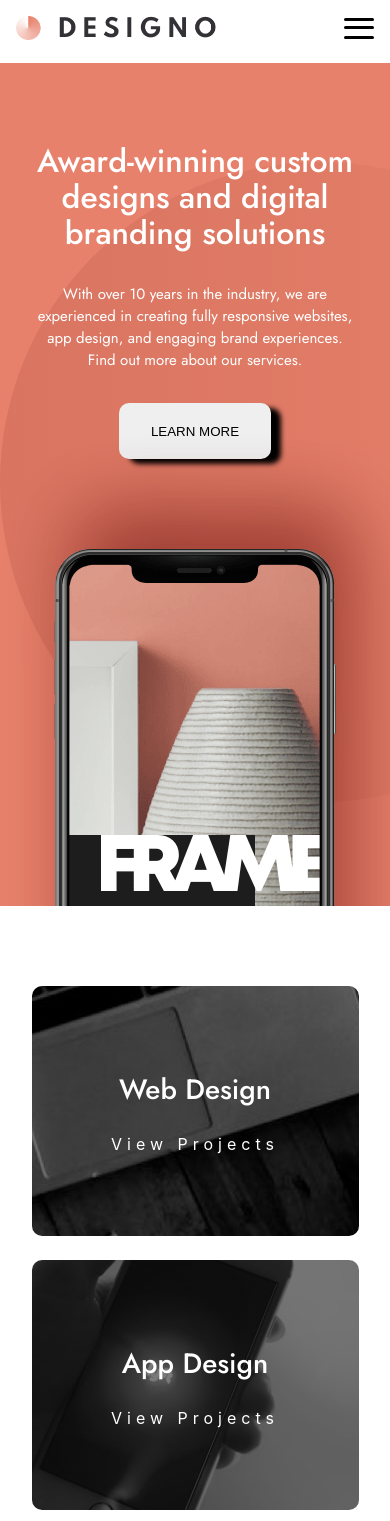
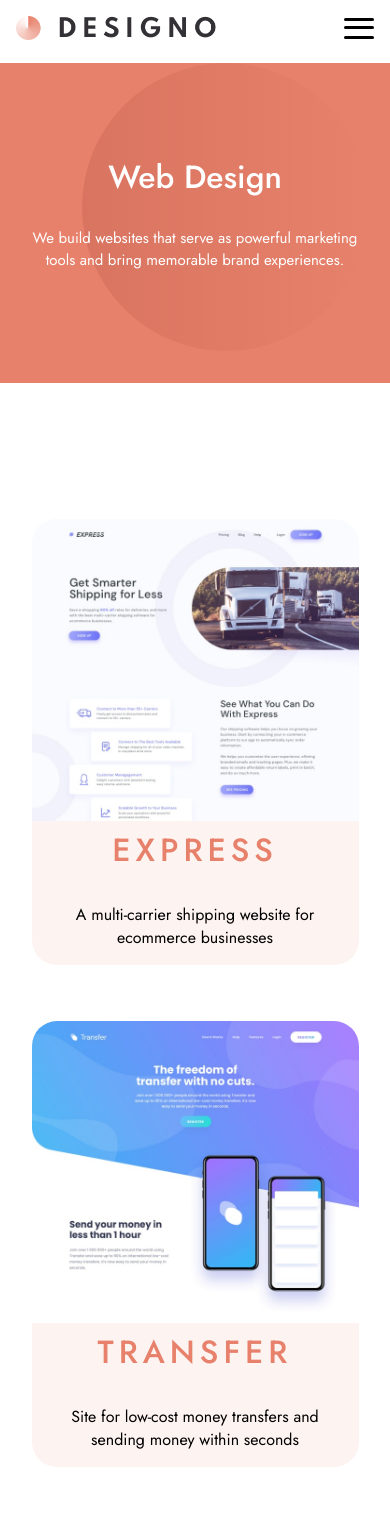
Before and after one commit to morfeli/designo-app, a React (Create React App) app: page / in a window 390 px wide. Shown: the top 1521 px of the page. Built offline with nearby package versions, Linux system fonts and the light colour scheme.

Commit message:
styled mobile web design, now working on app design

```diff
--- a/src/App.js
+++ b/src/App.js
@@ -15,8 +15,8 @@ function App() {
   return (
     <div>
       <Header />
-      <HomePage />
-      {/* <WebDesign /> */}
+      {/* <HomePage /> */}
+      <WebDesign />
       {/* <AppDesign /> */}
       {/* <GraphicDesign /> */}
       {/* <AboutUs /> */}
--- a/src/components/Cards/Cards.scss
+++ b/src/components/Cards/Cards.scss
@@ -93,3 +93,8 @@
     letter-spacing: 5px;
   }
 }
+
+.appdesign__container:hover {
+  background: linear-gradient(rgb(255, 173, 155), rgb(255, 173, 155)),
+    url("../../assets/home/mobile/image-app-design.jpg");
+}
--- a/src/components/Cards/WebCards.scss
+++ b/src/components/Cards/WebCards.scss
@@ -11,4 +11,42 @@
   display: flex;
   flex-direction: column;
   align-items: center;
+  width: 327px;
+  height: 446px;
+  border-radius: 25%;
+
+  &--img {
+    width: 327px;
+    height: 320px;
+    border-top-left-radius: 25px;
+    border-top-right-radius: 25px;
+  }
+
+  &--textBox {
+    width: 327px;
+    height: 150px;
+    display: flex;
+    flex-direction: column;
+    justify-content: space-between;
+    align-items: center;
+    padding-top: 1rem;
+    padding-bottom: 1rem;
+    background-color: #fdf3f0;
+    border-bottom-left-radius: 25px;
+    border-bottom-right-radius: 25px;
+  }
+  &--title {
+    color: #e7816b;
+    letter-spacing: 5px;
+    line-height: 26px;
+    font-family: $jost;
+    font-weight: $fontmed;
+    text-align: center;
+  }
+  &--p {
+    font-family: $jost;
+    font-family: $fontreg;
+    width: 267px;
+    text-align: center;
+  }
 }
--- a/src/components/Cards/WebDesignCards.scss
+++ b/src/components/Cards/WebDesignCards.scss
@@ -4,13 +4,11 @@
   box-sizing: border-box;
 }
 
-// .webdesign__ul {
-//   display: flex;
-//   flex-direction: column;
-//   align-items: center;
-//   justify-content: space-evenly;
-//   width: 327px;
-//   height: 1396px;
-//   margin: 0 auto;
-//   margin-top: 3rem;
-// }
+.webdesign__ul {
+  display: flex;
+  flex-direction: column;
+  align-items: center;
+  justify-content: space-evenly;
+  height: 3068px;
+  margin-top: 5rem;
+}
--- a/src/components/Footer/Footer.jsx
+++ b/src/components/Footer/Footer.jsx
@@ -18,13 +18,13 @@ const Footer = () => {
         <hr className="footer__container--divider" />
         <ul className="footer__container--ul">
           <Link style={{ textDecoration: "none" }} to="/aboutus">
-            <li className="footer__container--li">Our Company</li>
+            <li className="footer__container--li">OUR COMPANY</li>
           </Link>
           <Link style={{ textDecoration: "none" }} to="/locations">
-            <li className="footer__container--li">Locations</li>
+            <li className="footer__container--li">LOCATIONS</li>
           </Link>
           <Link style={{ textDecoration: "none" }} to="/contact">
-            <li className="footer__container--li">Contact</li>
+            <li className="footer__container--li">CONTACT</li>
           </Link>
         </ul>
         <div className="footer__container--textBox">
--- a/src/components/Footer/Footer.scss
+++ b/src/components/Footer/Footer.scss
@@ -56,7 +56,7 @@
     color: white;
     line-height: 26px;
     font-family: $jost;
-    font-weight: $fontmed;
+    font-weight: 700;
     color: $darkgrey;
   }
   &--p {
--- a/src/components/Hero/HeroWeb.jsx
+++ b/src/components/Hero/HeroWeb.jsx
@@ -4,11 +4,13 @@ import "./HeroWeb.scss";
 const HeroWeb = () => {
   return (
     <section className="web__container">
-      <h1 className="web__container--h1">Web Design</h1>
-      <p className="web__container--p">
-        We build websites that serve as powerful marketing tools and bring
-        memorable brand experiences.
-      </p>
+      <div className="web__container--bitMap">
+        <h1 className="web__container--h1">Web Design</h1>
+        <p className="web__container--p">
+          We build websites that serve as powerful marketing tools and bring
+          memorable brand experiences.
+        </p>
+      </div>
     </section>
   );
 };
--- a/src/components/Hero/HeroWeb.scss
+++ b/src/components/Hero/HeroWeb.scss
@@ -7,26 +7,38 @@
 @import "../../../styles/partials.scss";
 
 .web__container {
-  width: 375px;
+  width: 100vw;
   height: 320px;
   background-color: $peach;
+  // overflow: hidden;
+
+  &--bitMap {
+    display: flex;
+    flex-direction: column;
+    align-items: center;
+    background-image: url("../../assets/shared/desktop/bg-pattern-small-circle.svg");
+    background-repeat: no-repeat;
+    background-size: 18rem;
+    background-position-x: 80%;
+    height: 100vh;
+  }
 
   &--h1 {
-    padding-top: 5rem;
+    padding-top: 6rem;
     font-family: $jost;
     font-weight: $fontmed;
     font-size: 32px;
     color: $white;
     line-height: 36px;
-    text-align: center;
+    margin-bottom: 2rem;
   }
 
   &--p {
-    margin-top: 2rem;
     font-family: $jost;
     font-weight: $fontreg;
     font-size: 15px;
     text-align: center;
     color: $white;
+    width: 327px;
   }
 }
--- a/src/pages/WebDesign.jsx
+++ b/src/pages/WebDesign.jsx
@@ -11,7 +11,12 @@ const WebDesign = () => {
       <HeroWeb />
       <WebDesignCards />
       <div
-        style={{ display: "flex", flexDirection: "column" }}
+        style={{
+          display: "flex",
+          flexDirection: "column",
+          height: "600px",
+          justifyContent: "space-between",
+        }}
         className="container"
       >
         <AppCard />
```
